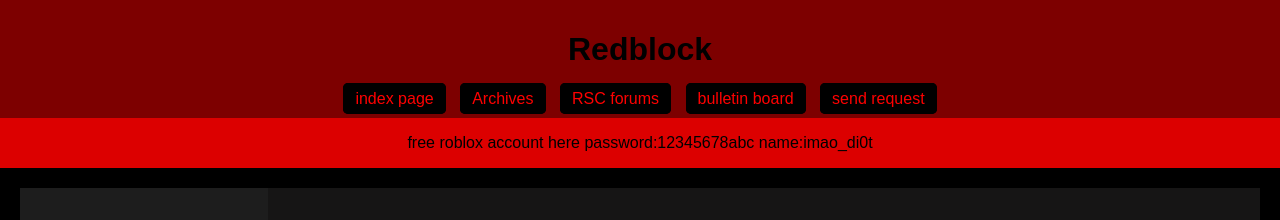
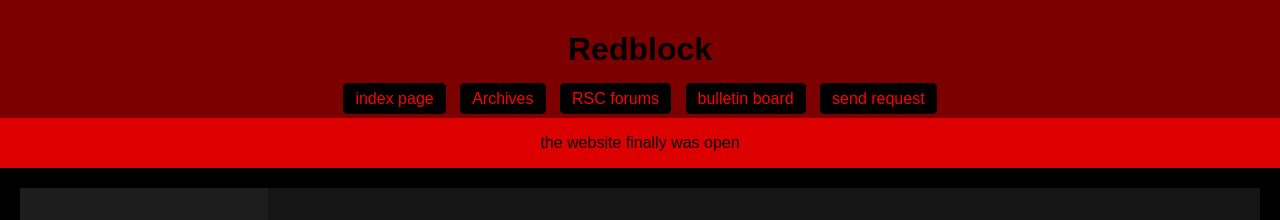
Before and after one commit to RSC-RedBlock/RSC-RedBlock, a plain HTML site: page index.html in a window 1280 px wide. Shown: the top 220 px of the page. Drawn offline with Linux system fonts and the light colour scheme; a script that the page names is missing.

Commit message:
Update index.html

```diff
--- a/index.html
+++ b/index.html
@@ -137,7 +137,7 @@
     </div>
 
     <div class="navbar">
-        <p>free roblox account here password:12345678abc name:imao_di0t </p>
+        <p>the website finally was open</p>
     </div>
 
     <div class="navbar">
```
